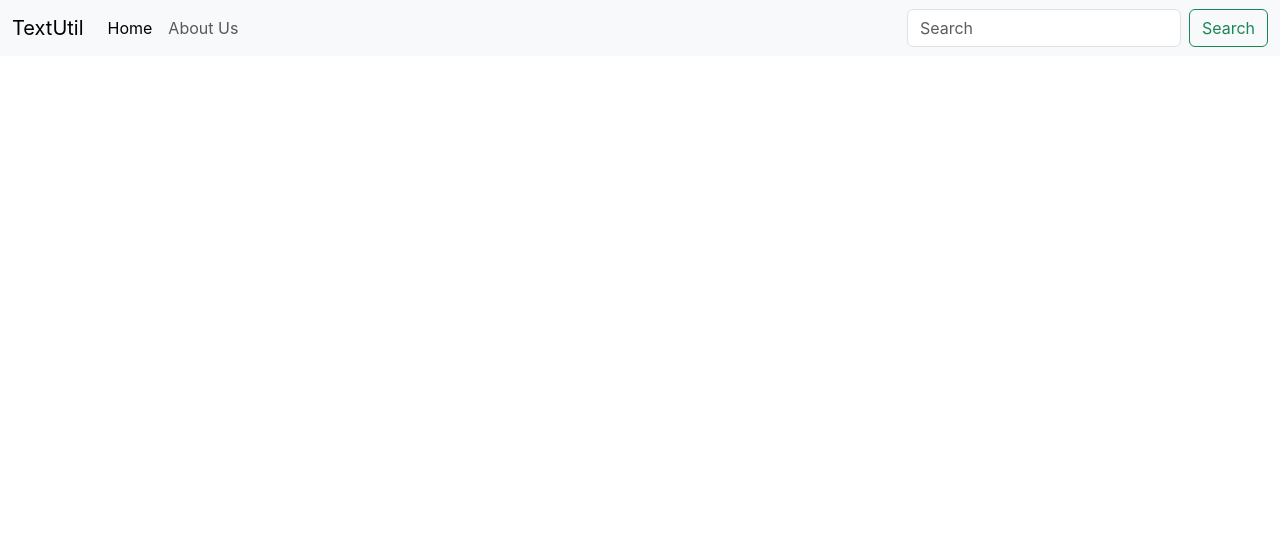
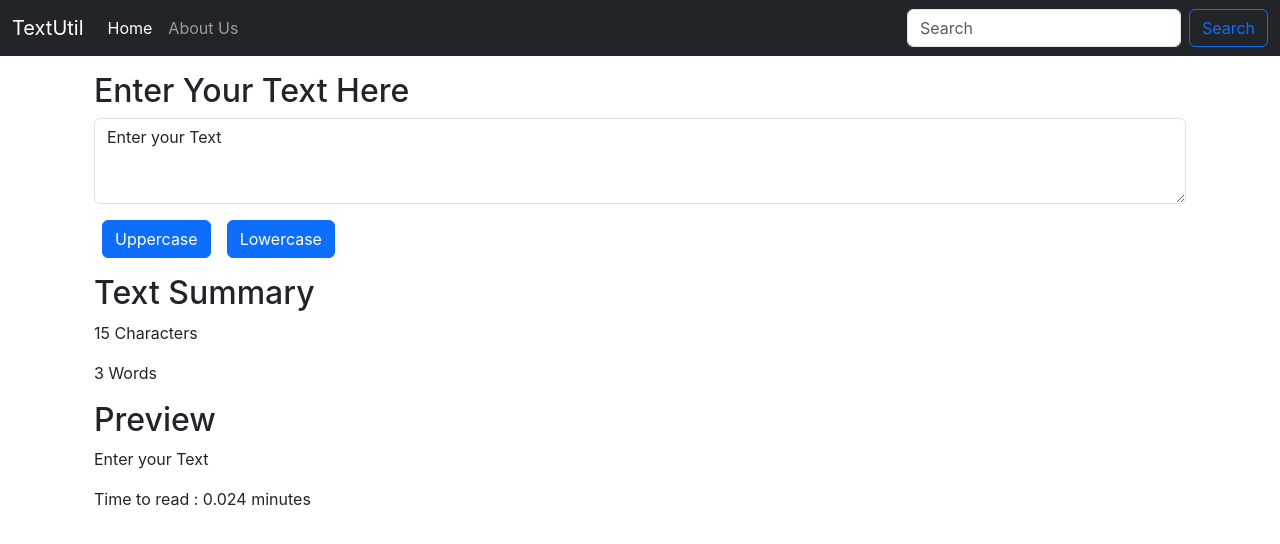
Before and after one commit to W4R10CK99/textUtil, a React (Create React App) app: page / in a window 1280 px wide. Shown: the top 544 px of the page. Built offline with nearby package versions, Linux system fonts and the light colour scheme.

Commit message:
added buttons and text area with conversion function

```diff
--- a/src/App.js
+++ b/src/App.js
@@ -1,10 +1,17 @@
 import './App.css';
 import NavBar from './components/NavBar';
-
+import Area from './components/Area';
 
 function App() {
   return (
-    <NavBar title="TextUtil" link2="About Us"/>
+    <>
+    <NavBar title="TextUtil" about="About Us"/>
+    <div className="container my-3">
+    <Area title="Enter Your Text Here"/>
+
+    </div>
+    </>
+
   );
 }
 
--- /dev/null
+++ b/src/components/Area.js
@@ -0,0 +1,47 @@
+import React,{useState} from 'react'
+
+export default function Area(props) {
+
+    const [text,setText] = useState('Enter your Text');
+    // setText("new text");
+
+    const toUpCase = ()=>{
+        let newtext = text.toUpperCase();
+        setText(newtext)
+    }
+
+    const change = (event) =>{
+        setText(event.target.value)
+    }
+
+    const toLowCase = ()=>{
+        let ltext = text.toLocaleLowerCase();
+        setText(ltext);
+    }
+    return (
+        <>
+            <div className="container my-3">
+            <h2>{props.title}</h2>
+            <div className="mb-3">
+                <textarea className="form-control" id="myBox" value={text} onChange={change} rows="3"></textarea>
+
+            </div>
+            <button className="btn btn-primary mx-2" onClick={toUpCase}> Uppercase</button>
+            <button className="btn btn-primary mx-2" onClick={toLowCase}> Lowercase</button>
+            </div>
+
+            <div className="container my-3">
+
+                <h2>Text Summary</h2>
+                <p>{text.length} Characters</p>
+                <p>{text.split(" ").length} Words</p>
+
+                <h2>Preview</h2>
+                <p>{text}</p>
+
+                <p>Time to read : {0.008 * text.split(" ").length} minutes</p>
+
+            </div>
+        </>
+    )
+}
--- a/src/components/NavBar.js
+++ b/src/components/NavBar.js
@@ -1,9 +1,9 @@
 import React from 'react'
-
+import PropTypes from 'prop-types'
 export default function NavBar(props) {
   return (
     <>
-      <nav className="navbar navbar-expand-lg bg-body-tertiary">
+      <nav className="navbar navbar-expand-lg navbar-dark bg-dark">
         <div className="container-fluid">
           <a className="navbar-brand" href="/">{props.title}</a>
           <button className="navbar-toggler" type="button" data-bs-toggle="collapse" data-bs-target="#navbarSupportedContent" aria-controls="navbarSupportedContent" aria-expanded="false" aria-label="Toggle navigation">
@@ -15,16 +15,28 @@ export default function NavBar(props) {
                 <a className="nav-link active" aria-current="page" href="/">Home</a>
               </li>
               <li className="nav-item">
-                <a className="nav-link" href="/">{props.link2}</a>
+                <a className="nav-link" href="/">{props.about}</a>
               </li>
             </ul>
             <form className="d-flex" role="search">
               <input className="form-control me-2" type="search" placeholder="Search" aria-label="Search" />
-              <button className="btn btn-outline-success" type="submit">Search</button>
+              <button className="btn btn-outline-primary" type="submit">Search</button>
             </form>
           </div>
         </div>
       </nav>
     </>
   )
+
 }
+
+
+NavBar.propTypes ={
+  title : PropTypes.string,
+  about : PropTypes.string
+}
+
+NavBar.defaultProps={
+  title : 'Set title here',
+  about : 'About Us'
+}
```
